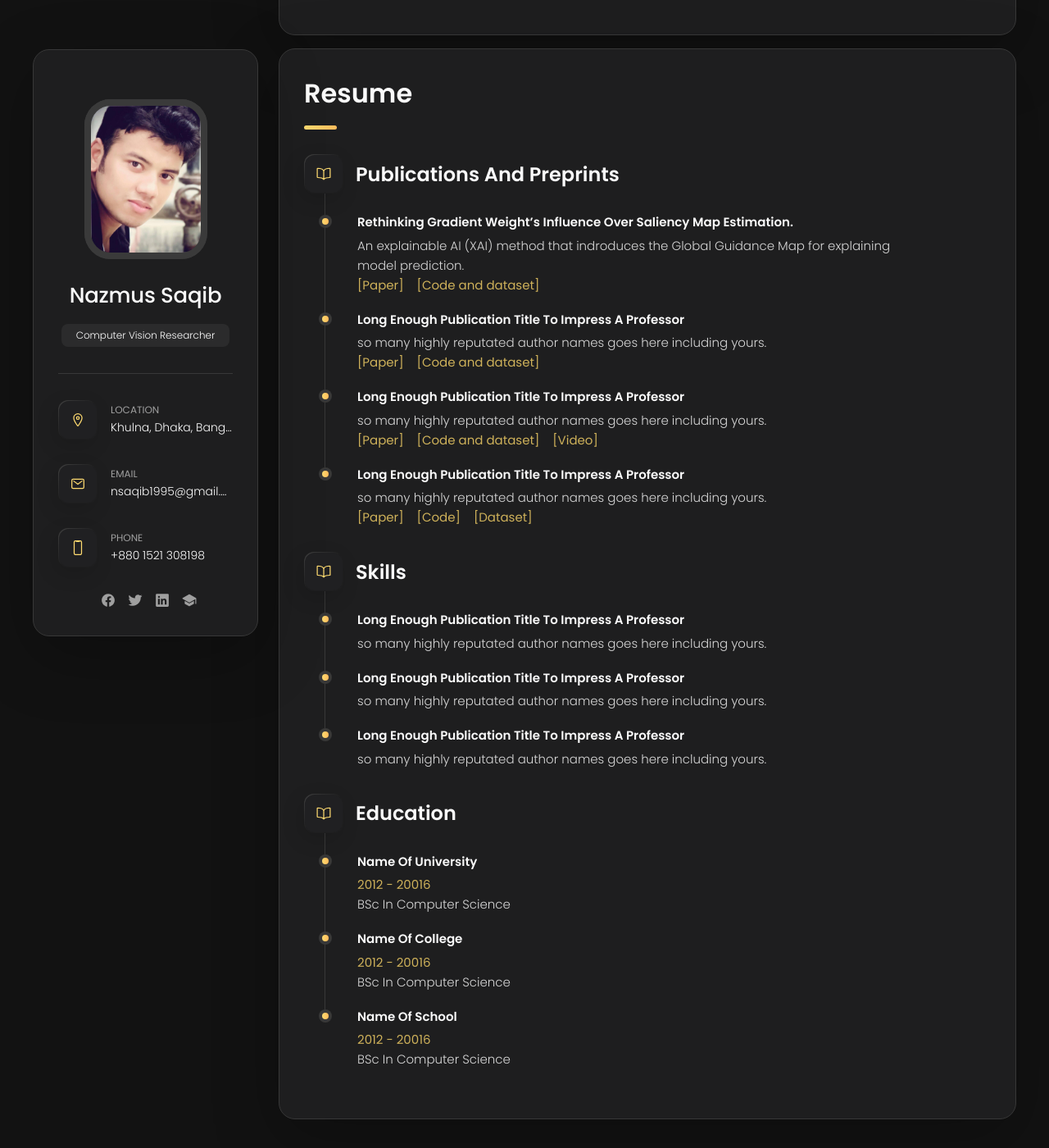
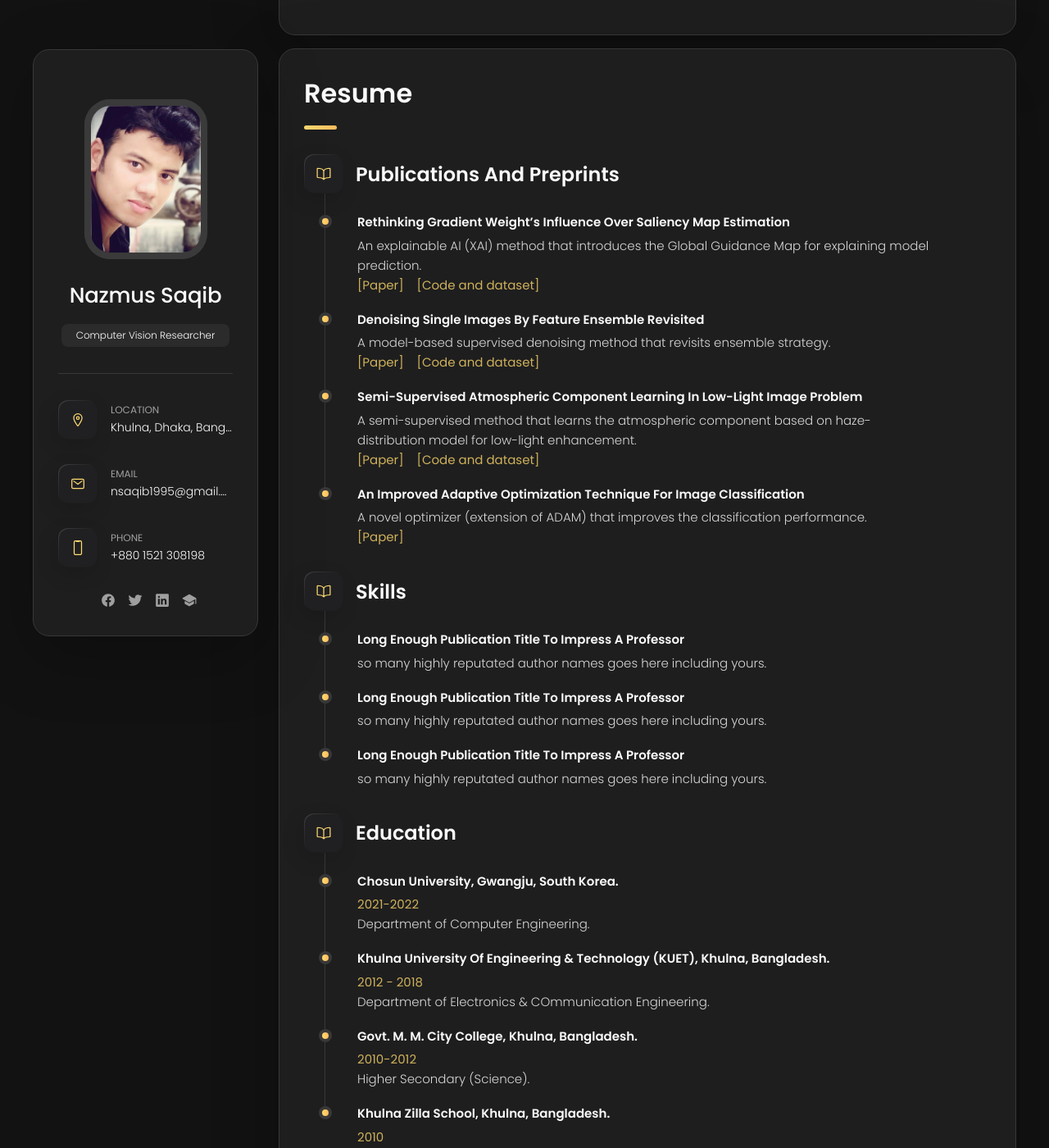
Before and after one commit to saqibnazmus/saqibnazmus.github.io, a Jekyll site: the page built from index.html, in a window 1280 px wide and 1400 px high, scrolled down 366 px. Shown: the whole window at 82% size. Built offline with Jekyll 4.4.1, drawn with Linux system fonts in a browser that asks for light colours.

Commit message:
Update resume.yml

```diff
--- a/_data/resume.yml
+++ b/_data/resume.yml
@@ -4,51 +4,43 @@ sections:
     icon: book-outline
     items:
       -
-        title: Rethinking Gradient Weight’s Influence over Saliency Map Estimation.
-        text: An explainable AI (XAI) method that indroduces the Global Guidance Map for explaining model prediction.
+        title: Rethinking Gradient Weight’s Influence over Saliency Map Estimation
+        text: An explainable AI (XAI) method that introduces the Global Guidance Map for explaining model prediction.
         links:
           -
             label: Paper
             link: https://doi.org/10.3390/s22176516
           -
             label: Code and dataset
-            link: https://arxiv.org/pdf/2210.07249.pdf
+            link: https://github.com/saqibnazmus/Guidance_CAM
       -
-        title: Long enough publication title to impress a professor
-        text: so many highly reputated author names goes here including yours.
+        title: Denoising Single Images by Feature Ensemble Revisited
+        text: A model-based supervised denoising method that revisits ensemble strategy.
         links:
           -
             label: Paper
-            link: https://arxiv.org/pdf/2210.07249.pdf
+            link: https://doi.org/10.3390/s22187080
           -
             label: Code and dataset
-            link: https://arxiv.org/pdf/2210.07249.pdf
+            link: https://github.com/saqibnazmus/denoising_ensemble
       -
-        title: Long enough publication title to impress a professor
-        text: so many highly reputated author names goes here including yours.
+        title: Semi-supervised atmospheric component learning in low-light image problem
+        text: A semi-supervised method that learns the atmospheric component based on haze-distribution model for low-light enhancement.
         links:
           -
             label: Paper
-            link: https://arxiv.org/pdf/2210.07249.pdf
+            link: https://arxiv.org/abs/2204.07546
           -
             label: Code and dataset
-            link: https://arxiv.org/pdf/2210.07249.pdf
-          -
-            label: Video
-            link: https://arxiv.org/pdf/2210.07249.pdf
+            link: https://github.com/saqibnazmus/lowlight_semi
       -
-        title: Long enough publication title to impress a professor
-        text: so many highly reputated author names goes here including yours.
+        title: An Improved Adaptive Optimization Technique for Image Classification
+        text: A novel optimizer (extension of ADAM) that improves the classification performance.
         links:
           -
             label: Paper
-            link: https://arxiv.org/pdf/2210.07249.pdf
-          -
-            label: Code
-            link: https://arxiv.org/pdf/2210.07249.pdf
-          -
-            label: Dataset
-            link: https://arxiv.org/pdf/2210.07249.pdf
+            link: http://dx.doi.org/10.1109/ICIEVicIVPR48672.2020.9306620
+
   -
     title: Skills
     icon: book-outline
@@ -72,19 +64,26 @@ sections:
     icon: book-outline
     items:
       -
-        title: Name of University
-        period: 2012 - 20016
-        text: BSc In Computer Science
+        title: Chosun University, Gwangju, South Korea.
+        period: 2021-2022
+        Degree: Masters in Science
+        text: Department of Computer Engineering.
         links:
 
       -
-        title: Name of College
-        period: 2012 - 20016
-        text: BSc In Computer Science
+        title: Khulna University of Engineering & Technology (KUET), Khulna, Bangladesh.
+        period: 2012 - 2018
+        Degree: Bachelor of Science
+        text: Department of Electronics & COmmunication Engineering.
         links:
 
       -
-        title: Name of School
-        period: 2012 - 20016
-        text: BSc In Computer Science
+        title: Govt. M. M. City College, Khulna, Bangladesh.
+        period: 2010-2012
+        text: Higher Secondary (Science).
         links:
+      -
+        title: Khulna Zilla School, Khulna, Bangladesh.
+        period: 2010
+        text:  Secondary (Science).
+        links:
```
